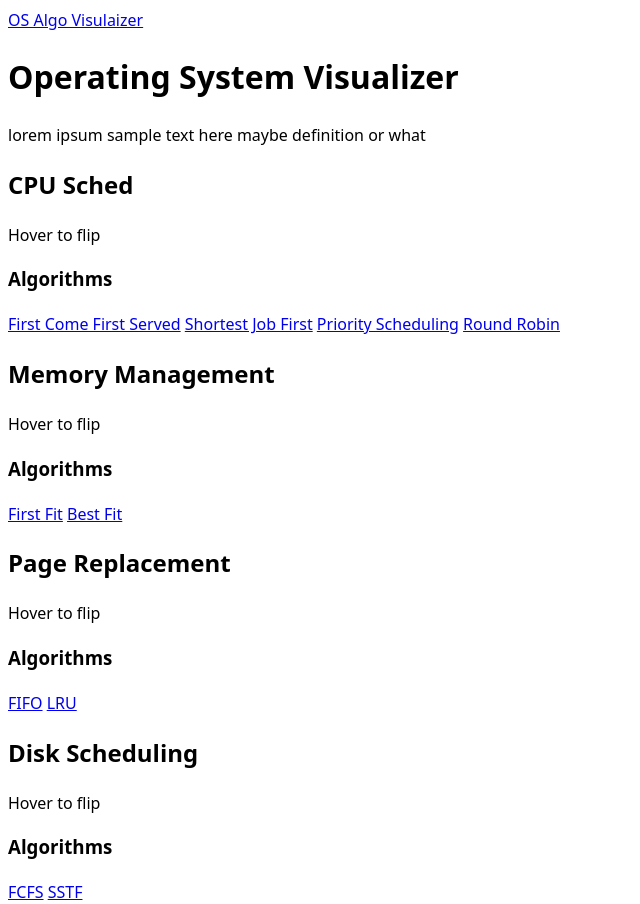
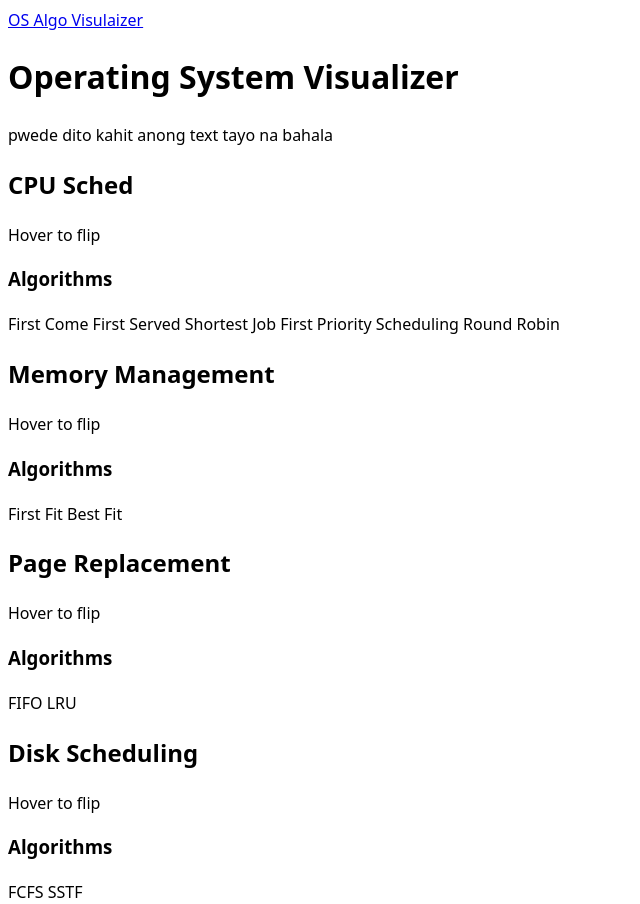
Before and after one commit to Encrypt75/OSVisu, a Flask app: page / in a window 1280 px wide. Shown: the whole page, without its empty margins (0-640 px from the left). Run offline with Flask 3, Linux system fonts and the light colour scheme.

Commit message:
update: home page texts

```diff
--- a/app/templates/index.html
+++ b/app/templates/index.html
@@ -11,7 +11,9 @@
 <div class="window-controls" aria-hidden="true">
 
     <span class="window-dot"></span>
+
     <span class="window-dot"></span>
+
     <span class="window-dot"></span>
 
 </div>
@@ -23,7 +25,8 @@
 <header class="home-hero">
 
     <h1 class="home-title">Operating System Visualizer</h1>
-    <p class="home-subtitle">lorem ipsum sample text here maybe definition or what</p>
+
+    <p class="home-subtitle">pwede dito kahit anong text tayo na bahala</p>
 
 </header>
 
@@ -47,11 +50,13 @@
 
                 <div class="home-algo-tabs home-algo-tabs--grid" role="tablist">
 
-                    <a href="{{ url_for('cpu.cpu_page') }}?algorithm=fcfs" class="home-algo-tab">First Come First
-                        Served</a>
-                    <a href="{{ url_for('cpu.cpu_page') }}?algorithm=sjf" class="home-algo-tab">Shortest Job First</a>
-                    <a href="{{ url_for('cpu.cpu_page') }}?algorithm=ps" class="home-algo-tab">Priority Scheduling</a>
-                    <a href="{{ url_for('cpu.cpu_page') }}?algorithm=rr" class="home-algo-tab">Round Robin</a>
+                    <span class="home-algo-tab">First Come First Served</span>
+
+                    <span class="home-algo-tab">Shortest Job First</span>
+
+                    <span class="home-algo-tab">Priority Scheduling</span>
+
+                    <span class="home-algo-tab">Round Robin</span>
 
                 </div>
 
@@ -81,9 +86,9 @@
 
                 <div class="home-algo-tabs" role="tablist">
 
-                    <a href="{{ url_for('memory.memory_page') }}?algorithm=first_fit" class="home-algo-tab">First
-                        Fit</a>
-                    <a href="{{ url_for('memory.memory_page') }}?algorithm=best_fit" class="home-algo-tab">Best Fit</a>
+                    <span class="home-algo-tab">First Fit</span>
+
+                    <span class="home-algo-tab">Best Fit</span>
 
                 </div>
 
@@ -92,6 +97,8 @@
         </div>
 
     </article>
+
+
 
     <article class="home-card-flip" tabindex="0">
 
@@ -111,8 +118,9 @@
 
                 <div class="home-algo-tabs" role="tablist">
 
-                    <a href="{{ url_for('page.page_page') }}?algorithm=fifo" class="home-algo-tab">FIFO</a>
-                    <a href="{{ url_for('page.page_page') }}?algorithm=lru" class="home-algo-tab">LRU</a>
+                    <span class="home-algo-tab">FIFO</span>
+
+                    <span class="home-algo-tab">LRU</span>
 
                 </div>
 
@@ -121,6 +129,8 @@
         </div>
 
     </article>
+
+
 
     <article class="home-card-flip" tabindex="0">
 
@@ -140,8 +150,9 @@
 
                 <div class="home-algo-tabs" role="tablist">
 
-                    <a href="{{ url_for('disk.disk_page') }}?algorithm=fcfs" class="home-algo-tab">FCFS</a>
-                    <a href="{{ url_for('disk.disk_page') }}?algorithm=sstf" class="home-algo-tab">SSTF</a>
+                    <span class="home-algo-tab">FCFS</span>
+
+                    <span class="home-algo-tab">SSTF</span>
 
                 </div>
 
@@ -154,3 +165,7 @@
 </div>
 
 {% endblock %}
+
+{% block scripts %}
+<script src="{{ url_for('static', filename='js/home_view.js') }}"></script>
+{% endblock %}
```
